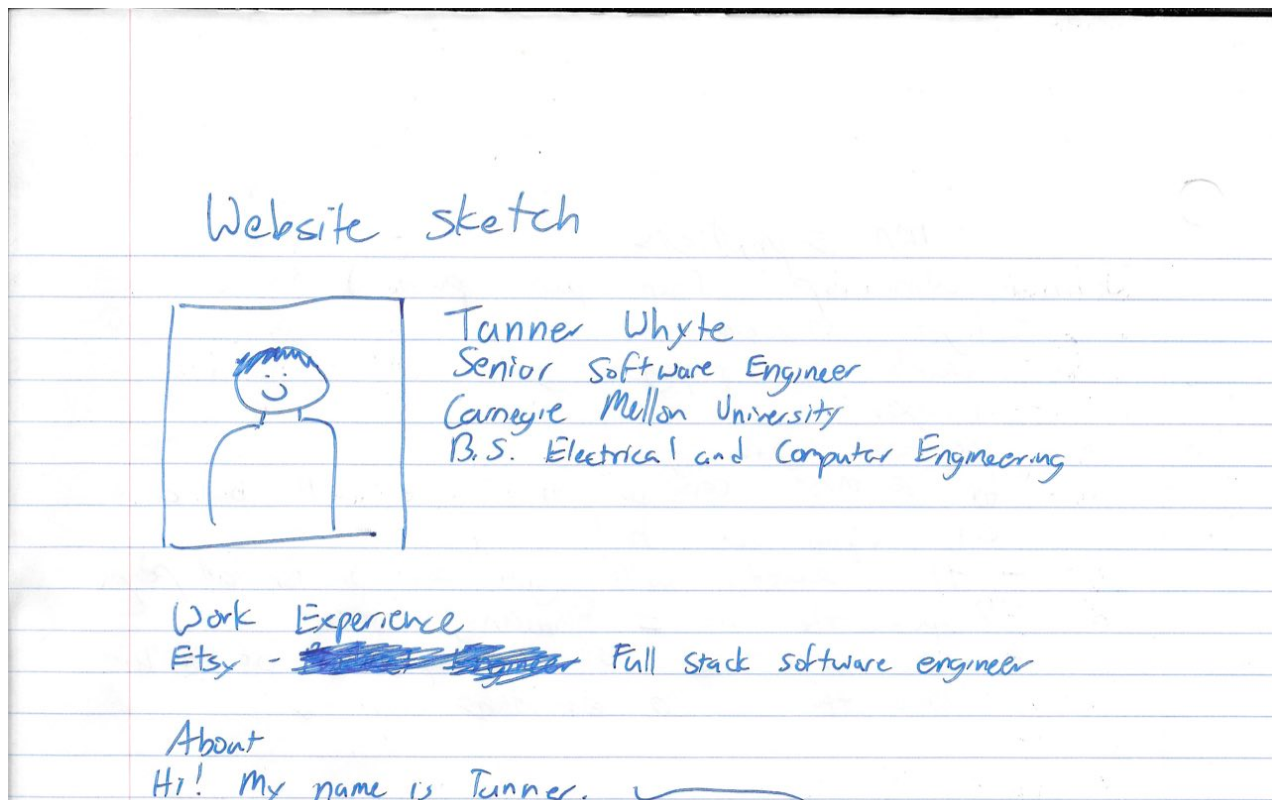
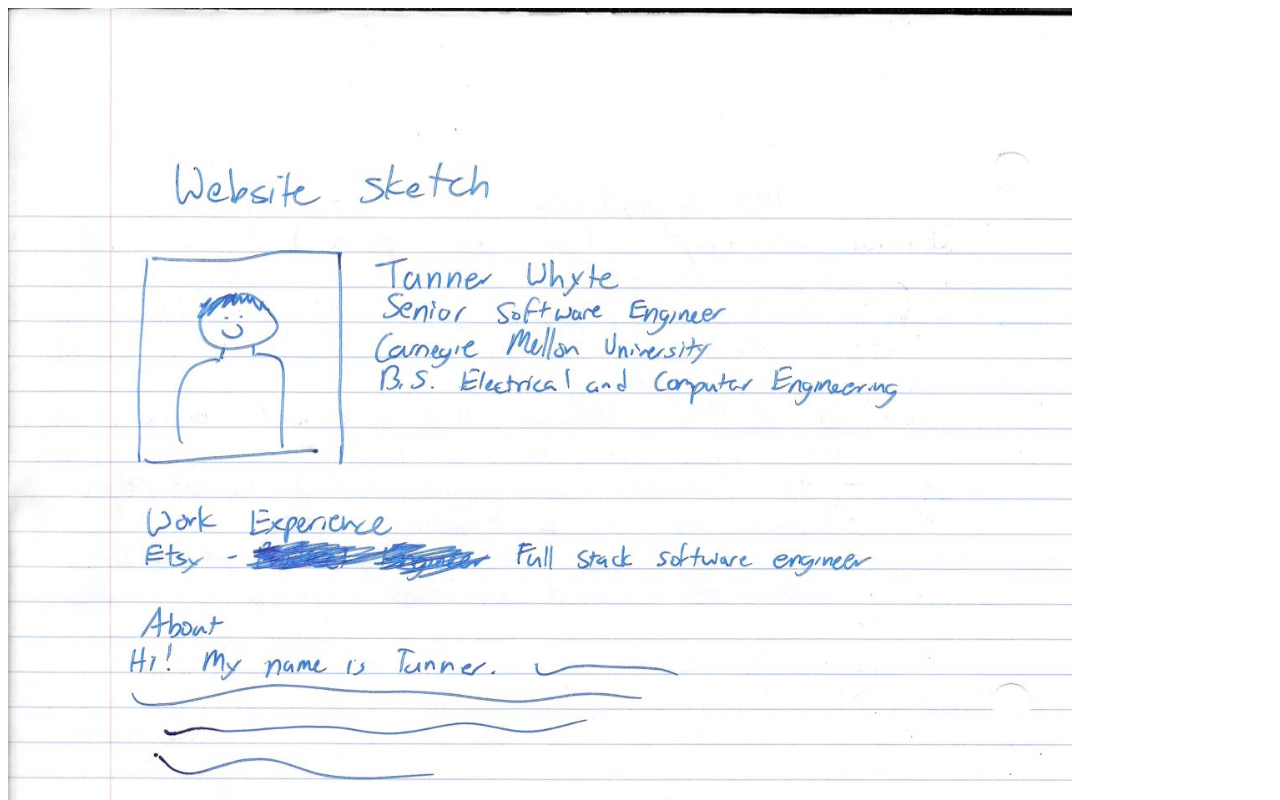
Before and after one commit to dattalldood/dattalldood.github.io, a plain HTML site: page index.html in a window 1280 px wide. Shown: the top 800 px of the page. Drawn offline with Linux system fonts and the light colour scheme.

Commit message:
make it look worse on desktop size

```diff
--- a/index.html
+++ b/index.html
@@ -5,6 +5,13 @@
     <title>Tanner Hoshi Whyte</title>
   </head>
   <body>
+    <style>
+      @media only screen and (min-width: 500px) {
+        body {
+          padding-right: 200px;
+        }
+      }
+    </style>
     <center>
       <a href="https://www.linkedin.com/in/tanner-whyte-4bb5a94b/">
         <img
```
